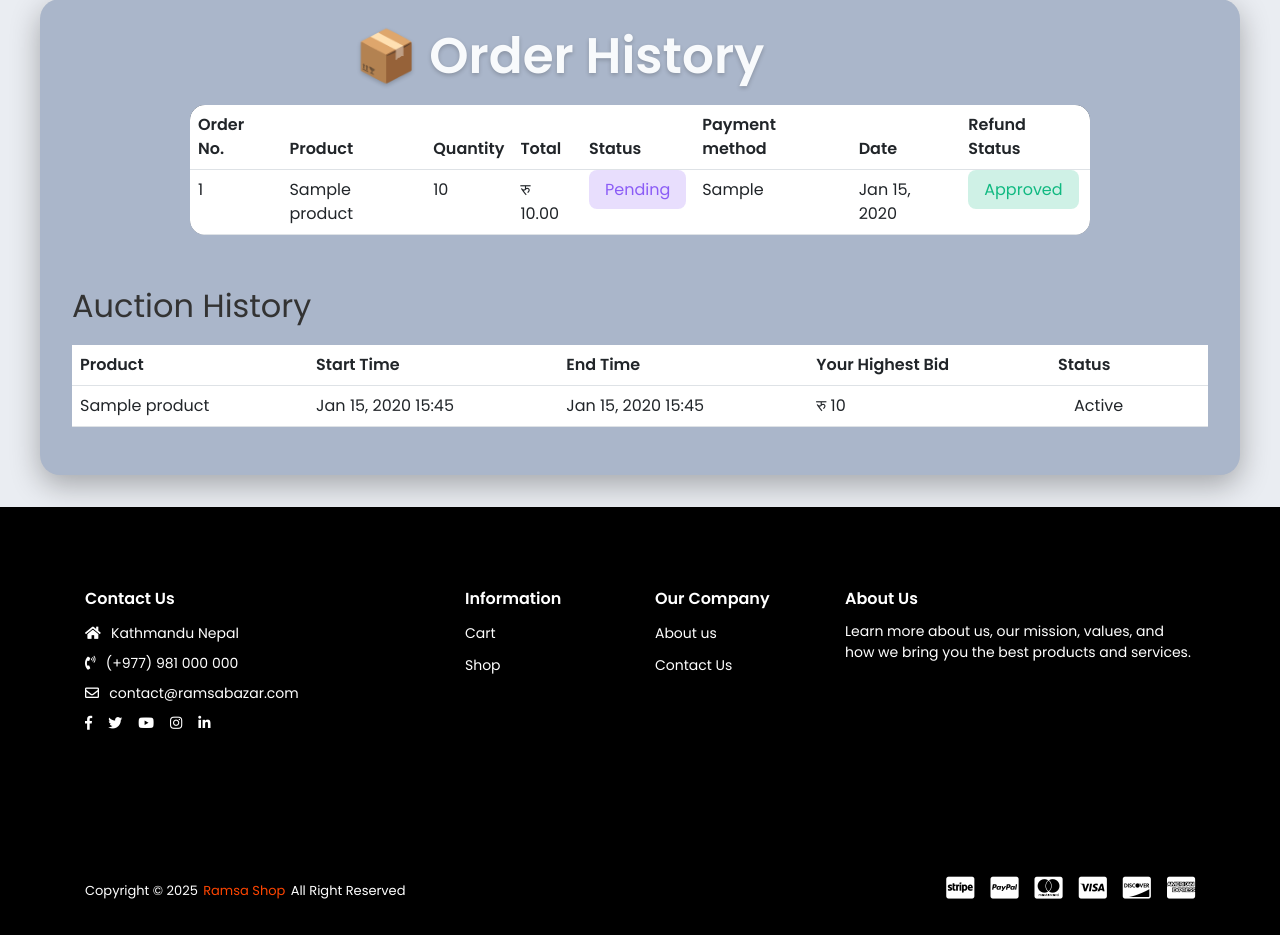
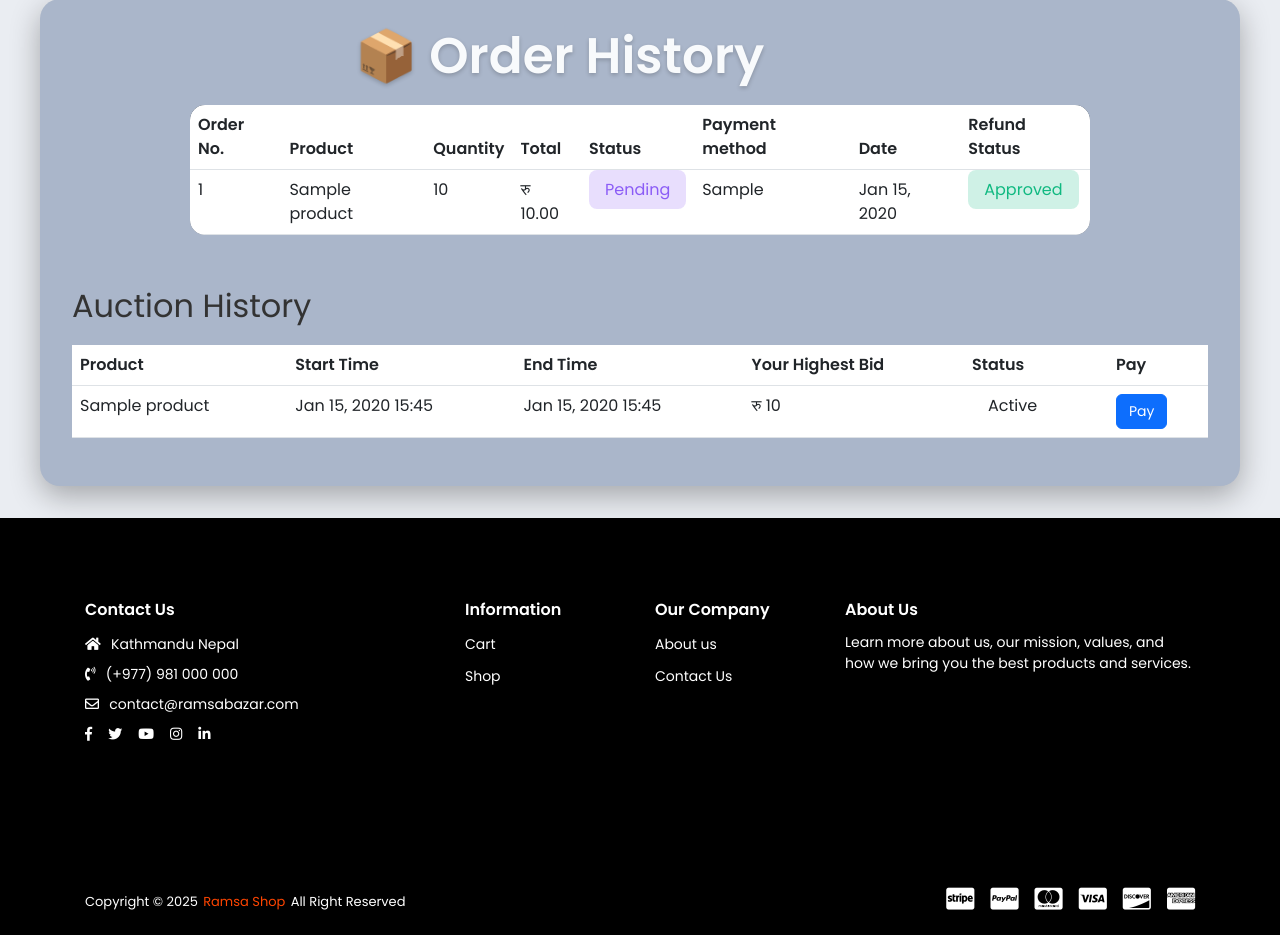
Before and after one commit to SujanSi/Ramsa_Bazar, a Django app: page /orders/ in a window 1280 px wide. Shown: the part 193-1128 px from the top of the page. Before the commit the page ends 1092 px from the top, so only its background shows below. Run offline with Django 5.2, Linux system fonts and the light colour scheme; a user stored in the database is signed in; data comes from the database, SQL or seed files in the repository; tables that the repository leaves empty hold one stand-in row (values such as "Sample post"); some libraries are stand-ins or nearby versions.

Commit message:
add pay btn

```diff
--- a/shop/models.py
+++ b/shop/models.py
@@ -316,7 +316,7 @@ class BidOrder(models.Model):
     product = models.ForeignKey('Product', on_delete=models.PROTECT)
     bid_amount = models.DecimalField(max_digits=10, decimal_places=2)
     ordered_at = models.DateTimeField(auto_now_add=True)
-    payment_status = models.CharField(max_length=255, choices=Payment_Method, default='Cash on Delevery')
+    payment_status = models.CharField(max_length=255, choices=Payment_Method, default='Khalti')
     status = models.CharField(max_length=20, choices=STATUS_CHOICES, default='pending')
 
     def __str__(self):
--- a/shop/templates/shop/order_list.html
+++ b/shop/templates/shop/order_list.html
@@ -235,6 +235,7 @@
                        <th>End Time</th>
                        <th>Your Highest Bid</th>
                        <th>Status</th>
+                       <th>Pay</th>
                    </tr>
                </thead>
                <tbody>
@@ -251,6 +252,11 @@
                                    {% if data.auction.is_active %}Active{% else %}Ended{% endif %}
                                </span>
                            </td>
+                           <td data-label="Pay">
+                            <a href="{{ data.payment_url }}" class="btn btn-primary" {% if not data.auction.is_active %}disabled{% endif %}>
+                                Pay
+                            </a>
+                        </td>
                        </tr>
                    {% endfor %}
                </tbody>
```
